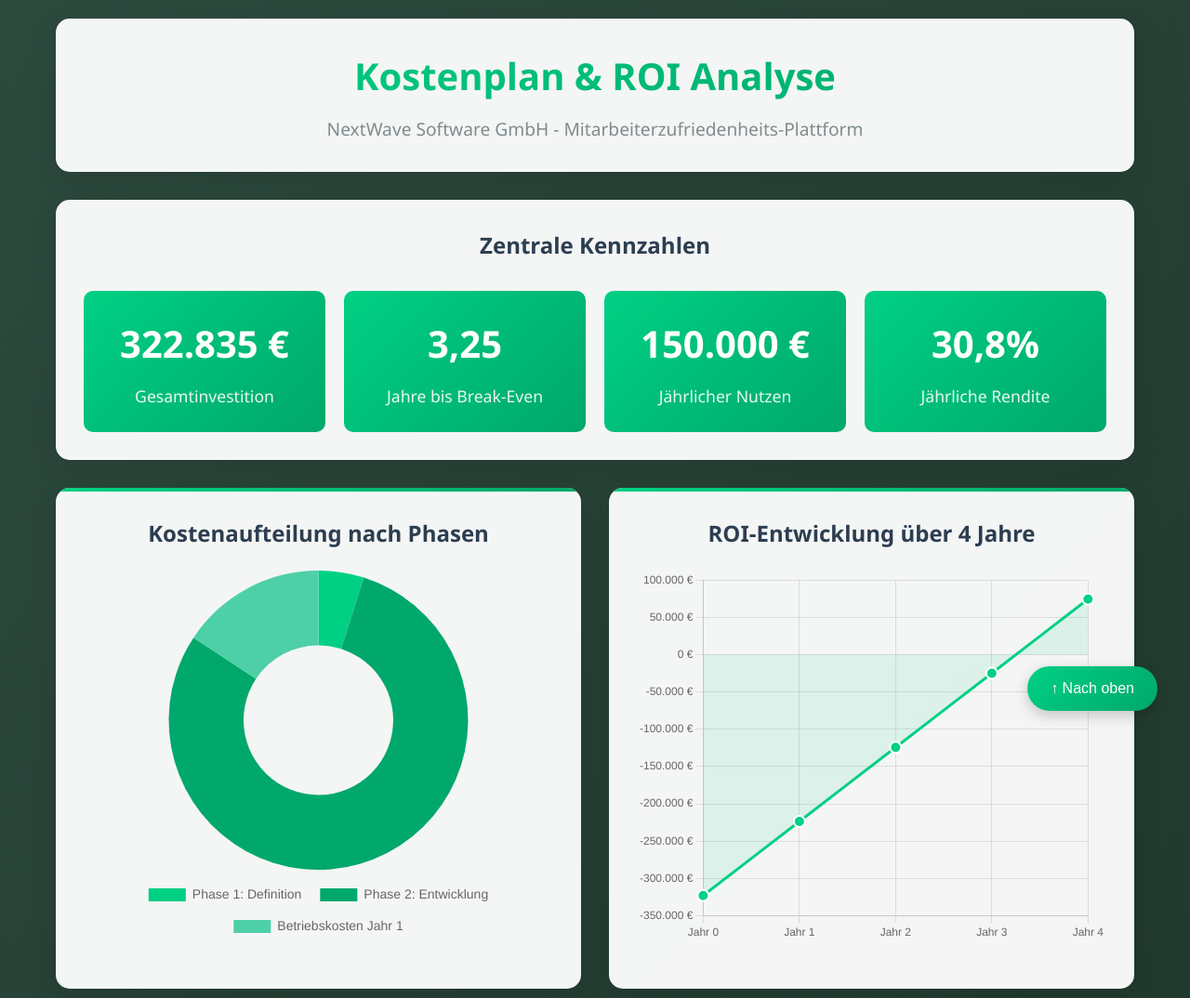
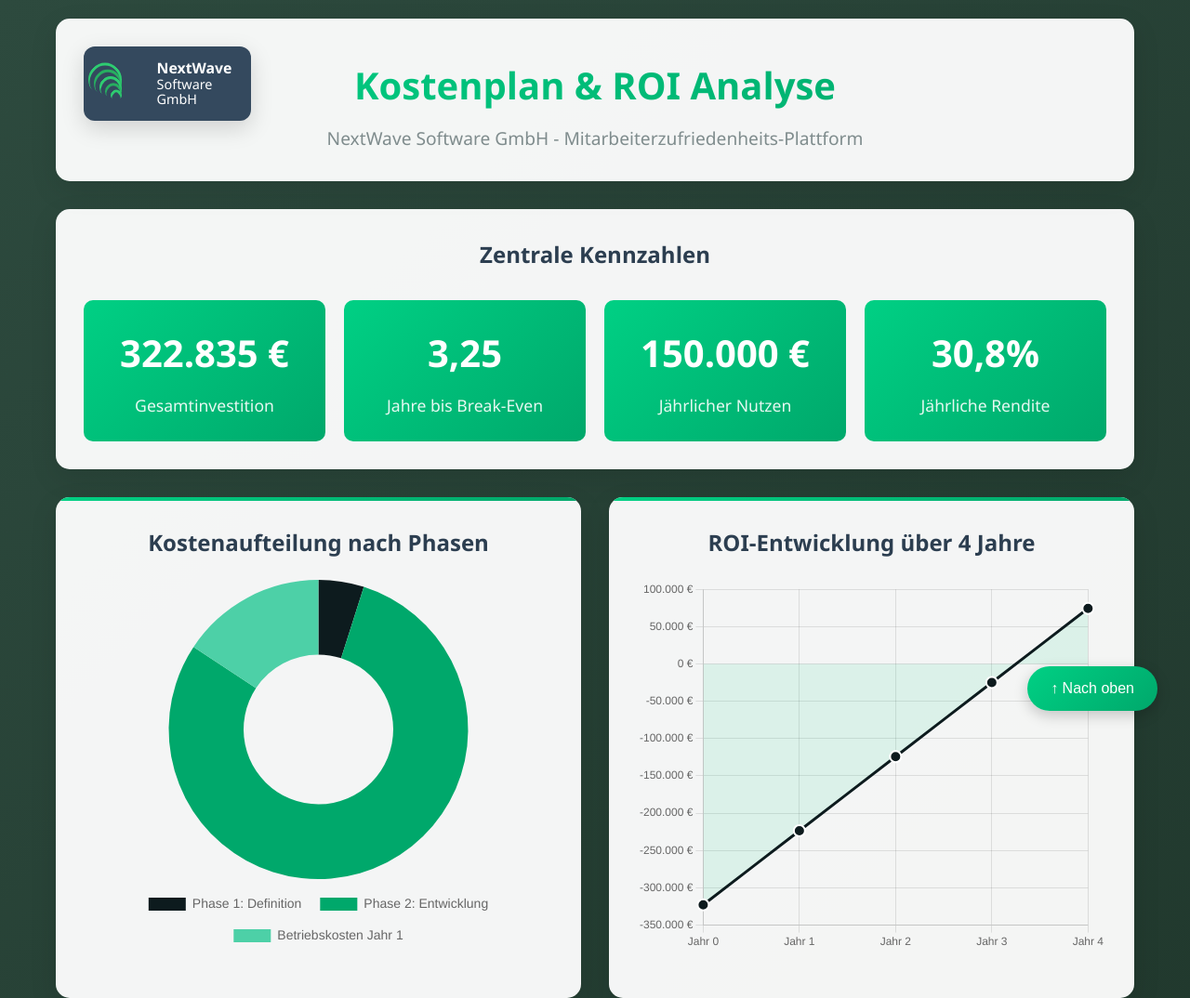
Before and after one commit to xchope/nextwave, a plain HTML site: page index.html in a window 1280 px wide. Shown: the top 1074 px of the page at 93% size. Drawn offline with nearby package versions, Linux system fonts and the light colour scheme.

Commit message:
Update index.html

```diff
--- a/index.html
+++ b/index.html
@@ -14,6 +14,7 @@
 
         body {
             font-family: 'Segoe UI', Tahoma, Geneva, Verdana, sans-serif;
+            /* HAUPTHINTERGRUND - Grüner Gradient */
             background: linear-gradient(135deg, #2d4a3e 0%, #1a2f24 100%);
             color: #333;
             line-height: 1.6;
@@ -28,16 +29,115 @@
         .header {
             text-align: center;
             background: rgba(255, 255, 255, 0.95);
-            padding: 30px;
+            padding: 40px 30px 30px 30px;
             border-radius: 15px;
             margin-bottom: 30px;
             box-shadow: 0 10px 30px rgba(0, 0, 0, 0.1);
+            position: relative;
+            min-height: 120px;
+        }
+
+        .company-logo {
+            position: absolute;
+            top: 30px;
+            right: px;
+            width: 180px;
+            height: 80px;
+            background: #34495e;
+            border-radius: 12px;
+            display: flex;
+            align-items: center;
+            justify-content: center;
+            padding: 0 15px;
+            box-shadow: 0 8px 25px rgba(0, 0, 0, 0.15);
+            overflow: hidden;
+        }
+
+        .logo-graphic {
+            width: 40px;
+            height: 40px;
+            position: relative;
+            margin-top: 10px;
+            margin-right: 8px;
+            margin-left: 10px;
+            flex-shrink: 0;
+            /* LOGO ROTATION - 90 Grad nach rechts */
+            transform: rotate(90deg);
+        }
+
+        .wave-arc {
+            position: absolute;
+            border: 3px solid;
+            border-radius: 50%;
+            border-right: transparent;
+            border-bottom: transparent;
+            transform-origin: bottom right;
+        }
+
+        .wave-arc:nth-child(1) {
+            width: 12px;
+            height: 12px;
+            top: 24px;
+            left: 24px;
+            border-color: #2ecc71 transparent transparent #2ecc71;
+            transform: rotate(-45deg);
+        }
+
+        .wave-arc:nth-child(2) {
+            width: 18px;
+            height: 18px;
+            top: 21px;
+            left: 18px;
+            border-color: #27ae60 transparent transparent #27ae60;
+            transform: rotate(-45deg);
+        }
+
+        .wave-arc:nth-child(3) {
+            width: 24px;
+            height: 24px;
+            top: 18px;
+            left: 12px;
+            border-color: #2ecc71 transparent transparent #2ecc71;
+            transform: rotate(-45deg);
+        }
+
+        .wave-arc:nth-child(4) {
+            width: 30px;
+            height: 30px;
+            top: 15px;
+            left: 6px;
+            border-color: #27ae60 transparent transparent #27ae60;
+            transform: rotate(-45deg);
+        }
+
+        .wave-arc:nth-child(5) {
+            width: 36px;
+            height: 36px;
+            top: 12px;
+            left: 0px;
+            border-color: #2ecc71 transparent transparent #2ecc71;
+            transform: rotate(-45deg);
+        }
+
+        .logo-text {
+            color: white;
+            font-weight: 500;
+            font-size: 0.9em;
+            text-align: left;
+            line-height: 1.1;
+            font-family: 'Segoe UI', Tahoma, Geneva, Verdana, sans-serif;
+        }
+
+        .logo-text .company-name {
+            font-weight: 600;
+            font-size: 1.1em;
         }
 
         .header h1 {
             color: #2d4a3e;
             font-size: 2.5em;
             margin-bottom: 10px;
+            /* TITEL GRADIENT - Grüne Farben */
             background: linear-gradient(45deg, #00d084, #00a86b);
             -webkit-background-clip: text;
             -webkit-text-fill-color: transparent;
@@ -72,6 +172,7 @@
             left: 0;
             right: 0;
             height: 4px;
+            /* OBERE LINIE DER CHARTS - Grüner Gradient */
             background: linear-gradient(45deg, #00d084, #00a86b);
         }
 
@@ -103,6 +204,7 @@
         }
 
         .metric-card {
+            /* METRIC CARDS - Grüner Gradient */
             background: linear-gradient(135deg, #00d084 0%, #00a86b 100%);
             color: white;
             padding: 25px;
@@ -160,6 +262,7 @@
         }
 
         .highlight {
+            /* HIGHLIGHT TEXT - Grüne Farbe */
             color: #27ae60;
             font-weight: bold;
         }
@@ -172,6 +275,7 @@
         }
 
         .nav-btn {
+            /* NAVIGATION BUTTON - Grüner Gradient */
             background: linear-gradient(135deg, #00d084 0%, #00a86b 100%);
             color: white;
             border: none;
@@ -205,12 +309,44 @@
             .metric-value {
                 font-size: 2em;
             }
+
+            .company-logo {
+                position: static;
+                width: 140px;
+                height: 50px;
+                margin: 0 auto 20px;
+                padding: 0 10px;
+            }
+
+            .logo-graphic {
+                width: 30px;
+                height: 30px;
+                margin-right: 8px;
+            }
+
+            .logo-text {
+                font-size: 0.8em;
+            }
         }
     </style>
 </head>
 <body>
     <div class="container">
         <div class="header">
+            <div class="company-logo">
+                <div class="logo-graphic">
+                    <div class="wave-arc"></div>
+                    <div class="wave-arc"></div>
+                    <div class="wave-arc"></div>
+                    <div class="wave-arc"></div>
+                    <div class="wave-arc"></div>
+                </div>
+                <div class="logo-text">
+                    <div class="company-name">NextWave</div>
+                    <div>Software</div>
+                    <div>GmbH</div>
+                </div>
+            </div>
             <h1>Kostenplan & ROI Analyse</h1>
             <p>NextWave Software GmbH - Mitarbeiterzufriedenheits-Plattform</p>
         </div>
@@ -298,6 +434,14 @@
     </div>
 
     <script>
+        // CHART FARBEN - Hier können Sie die Diagrammfarben ändern
+        const primaryColor = '#0D1B1E';    // Hauptgrün
+        const secondaryColor = '#00a86b';  // Dunkleres Grün
+        const accentColor = '#4dd0a7';     // Helleres Grün
+        const lightColor = '#80e0c7';      // Sehr helles Grün
+        const palestColor = '#b3f0dd';     // Blassestes Grün
+        const negativeColor = '#ff6b6b';   // Rot für negative Werte
+
         // Kostenaufteilung Chart
         const ctx1 = document.getElementById('kostenChart').getContext('2d');
         new Chart(ctx1, {
@@ -307,9 +451,9 @@
                 datasets: [{
                     data: [15840, 256300, 50695],
                     backgroundColor: [
-                        '#00d084',
-                        '#00a86b',
-                        '#4dd0a7'
+                        primaryColor,
+                        secondaryColor,
+                        accentColor
                     ],
                     borderWidth: 0
                 }]
@@ -347,13 +491,13 @@
                 datasets: [{
                     label: 'Kumulierter Cashflow',
                     data: [-322835, -223530, -124225, -24920, 74385],
-                    borderColor: '#00d084',
+                    borderColor: primaryColor,
                     backgroundColor: 'rgba(0, 208, 132, 0.1)',
                     fill: true,
                     tension: 0.4,
                     pointRadius: 6,
                     pointHoverRadius: 8,
-                    pointBackgroundColor: '#00d084',
+                    pointBackgroundColor: primaryColor,
                     pointBorderColor: '#ffffff',
                     pointBorderWidth: 2
                 }]
@@ -395,17 +539,17 @@
                 datasets: [{
                     label: 'Jährlicher Nutzen',
                     data: [150000, 150000, 150000, 150000],
-                    backgroundColor: '#00d084',
+                    backgroundColor: primaryColor,
                     borderRadius: 5
                 }, {
                     label: 'Betriebskosten',
                     data: [-50695, -50695, -50695, -50695],
-                    backgroundColor: '#ff6b6b',
+                    backgroundColor: negativeColor,
                     borderRadius: 5
                 }, {
                     label: 'Netto-Cashflow',
                     data: [99305, 99305, 99305, 99305],
-                    backgroundColor: '#00a86b',
+                    backgroundColor: secondaryColor,
                     borderRadius: 5
                 }]
             },
@@ -444,7 +588,7 @@
                 labels: ['Reduzierung Fluktuationskosten', 'Produktivitätssteigerung'],
                 datasets: [{
                     data: [100000, 50000],
-                    backgroundColor: ['#00d084', '#4dd0a7'],
+                    backgroundColor: [primaryColor, accentColor],
                     borderWidth: 0
                 }]
             },
@@ -482,11 +626,11 @@
                     label: 'Kosten',
                     data: [81000, 54000, 27000, 27000, 27000],
                     backgroundColor: [
-                        '#00d084',
-                        '#00a86b',
-                        '#4dd0a7',
-                        '#80e0c7',
-                        '#b3f0dd'
+                        primaryColor,
+                        secondaryColor,
+                        accentColor,
+                        lightColor,
+                        palestColor
                     ],
                     borderRadius: 5
                 }]
@@ -528,9 +672,9 @@
                 datasets: [{
                     data: [24000, 10000, 16695],
                     backgroundColor: [
-                        '#00d084',
-                        '#00a86b',
-                        '#4dd0a7'
+                        primaryColor,
+                        secondaryColor,
+                        accentColor
                     ],
                     borderWidth: 0
                 }]
```
